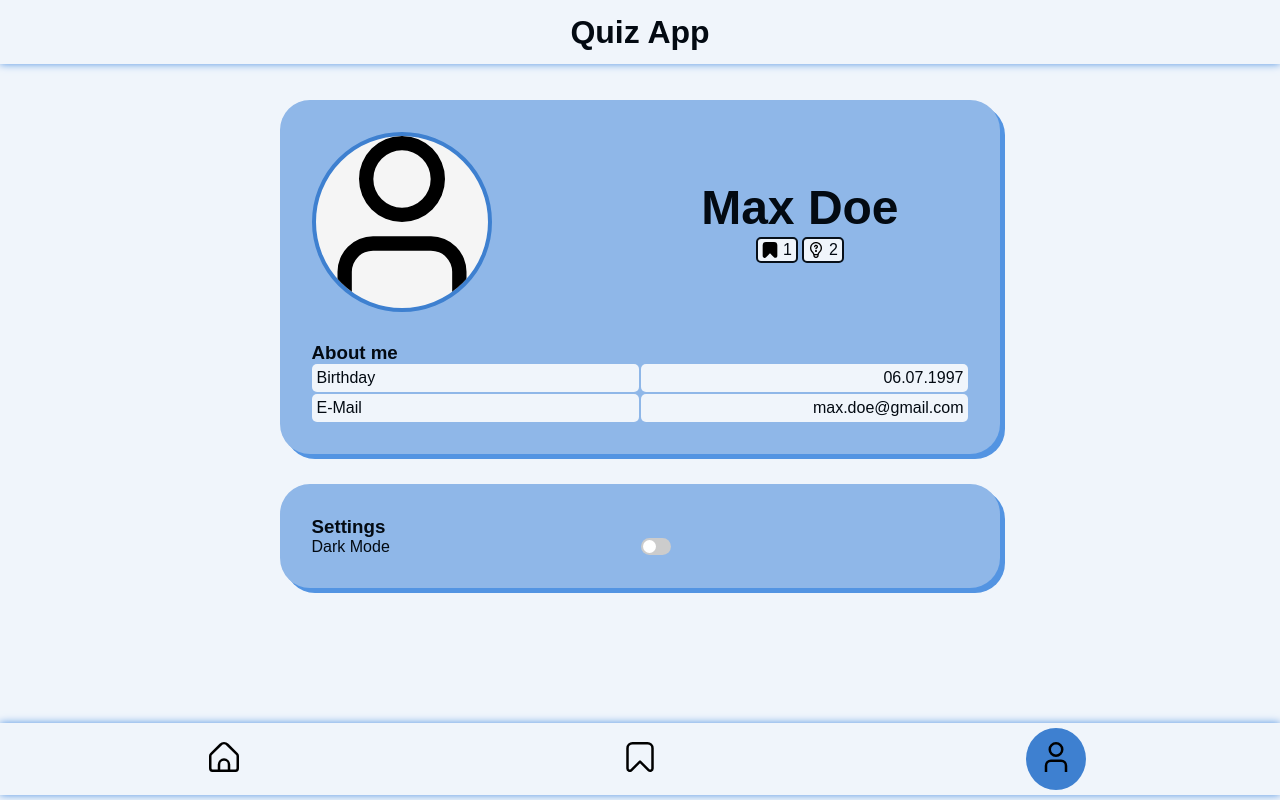
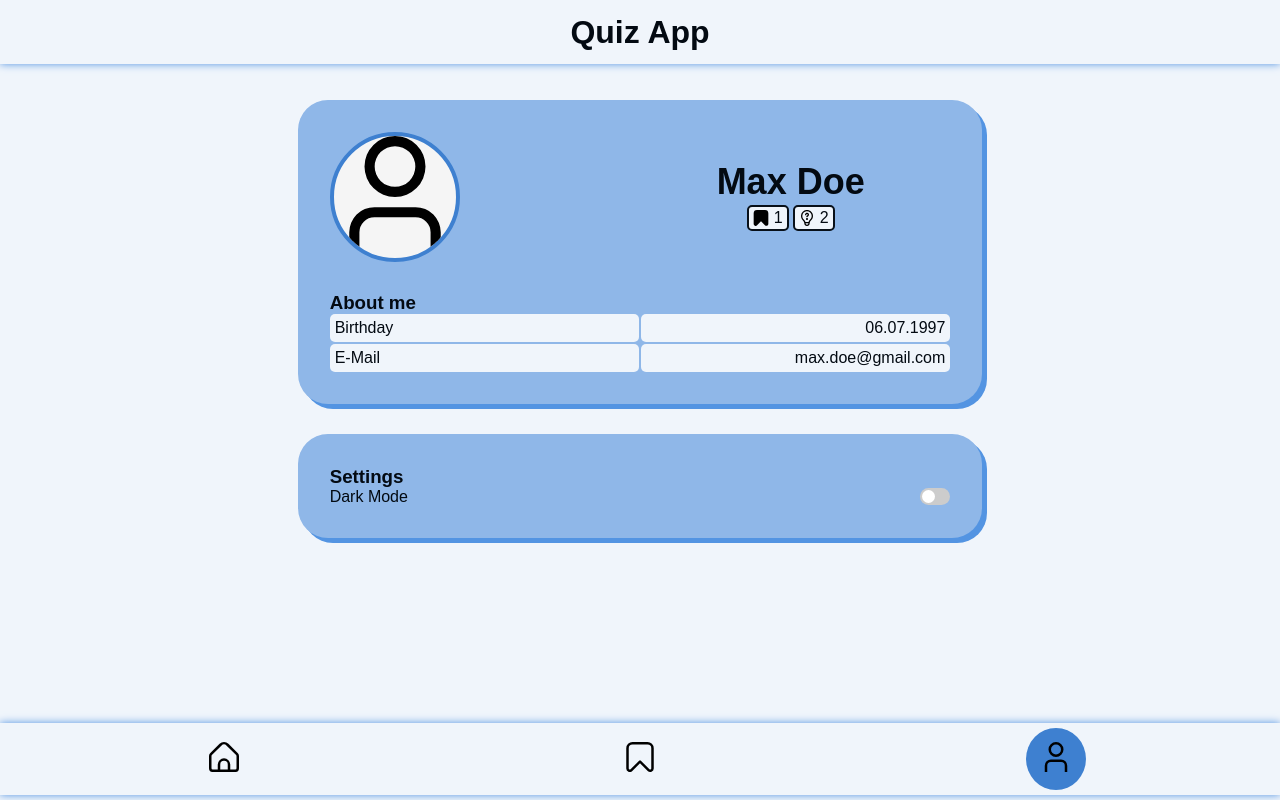
Before and after one commit to anapecic/quiz-app, a plain HTML site: page profile.html in a window 1280 px wide. Drawn offline with Linux system fonts and the light colour scheme.

Commit message:
minor changes to switch

```diff
--- a/styles.css
+++ b/styles.css
@@ -160,7 +160,7 @@ footer{
 }
 
 .main-profile-img{
-    width: 180px;
+    width: 130px;
     object-fit: cover;
     grid-column-start: 1;
     border: 4px solid var(--primarycolor);
@@ -170,11 +170,12 @@ footer{
 
 .top-text{
     grid-column-start: 2;
-    font-size: 2rem;
+    font-size: 1.5rem;
     display: flex;
     flex-direction: column;
     align-items: center;
     justify-content: center;
+    text-align: center;
 }
 
 .bookmark-box, .question-box{
@@ -204,6 +205,7 @@ footer{
     display: grid;
     grid-template-columns: 1fr 1fr;
     gap: 2px;
+    position: relative;
 }
 
 .aboutme-grid p, .styled-grid{
@@ -221,6 +223,8 @@ footer{
     position: relative;
     width: 30px;
     height: 17px;
+    position: absolute;
+    right: 0;
   }
 
   /* Hide default HTML checkbox */
@@ -256,11 +260,11 @@ footer{
   }
 
   input:checked + .slider {
-    background-color: #2196F3;
+    background-color: var(--accentcolor);
   }
 
   input:focus + .slider {
-    box-shadow: 0 0 1px #2196F3;
+    box-shadow: 0 0 1px var(--accentcolor);
   }
 
   input:checked + .slider:before {
```
